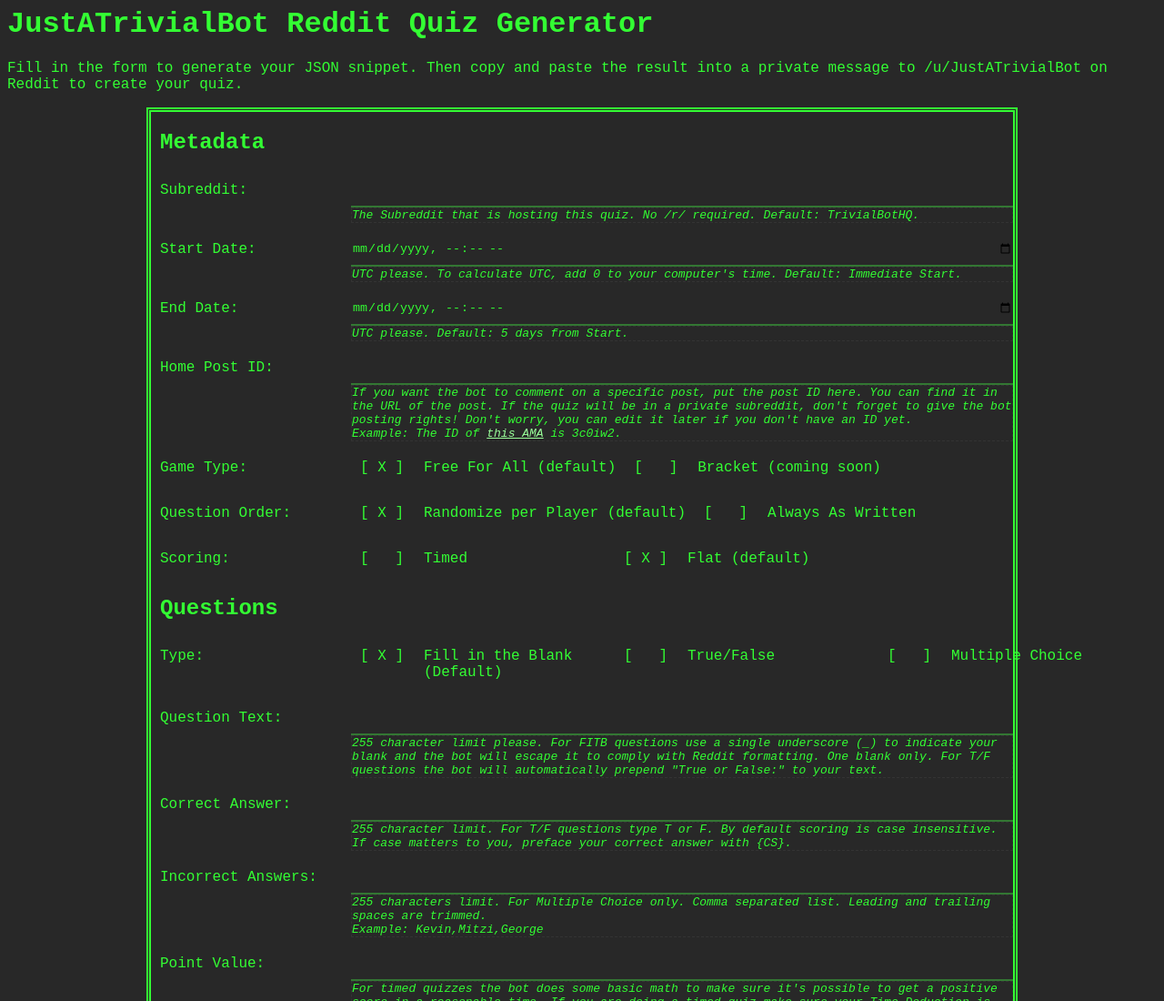
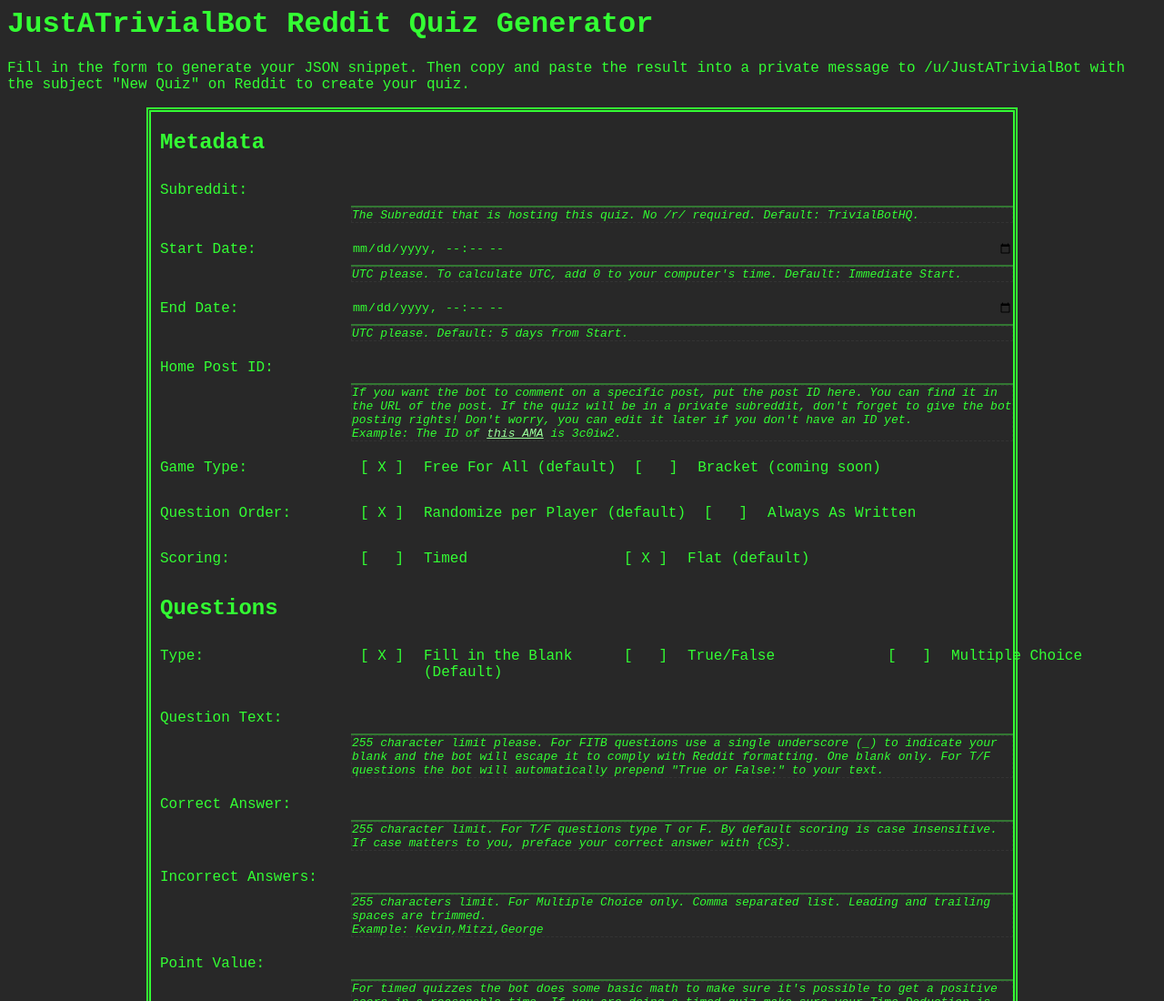
Before and after one commit to justatrivialbot/triviabotdevelopment, a website: page index.html in a window 1280 px wide. Shown: the top 1100 px of the page at 91% size. Drawn offline with nearby package versions, Linux system fonts and the light colour scheme; a web font is replaced by a local one.

Commit message:
Text change

```diff
--- a/index.html
+++ b/index.html
@@ -9,7 +9,7 @@
 <body>
 	<h1>JustATrivialBot Reddit Quiz Generator</h1>
 	<p>Fill in the form to generate your JSON snippet. Then copy and
-		paste the result into a private message to /u/JustATrivialBot on
+		paste the result into a private message to /u/JustATrivialBot with the subject "New Quiz" on
 		Reddit to create your quiz.</p>
 	<form id="generatorform" action="">
 		<div id="metadata">
```
